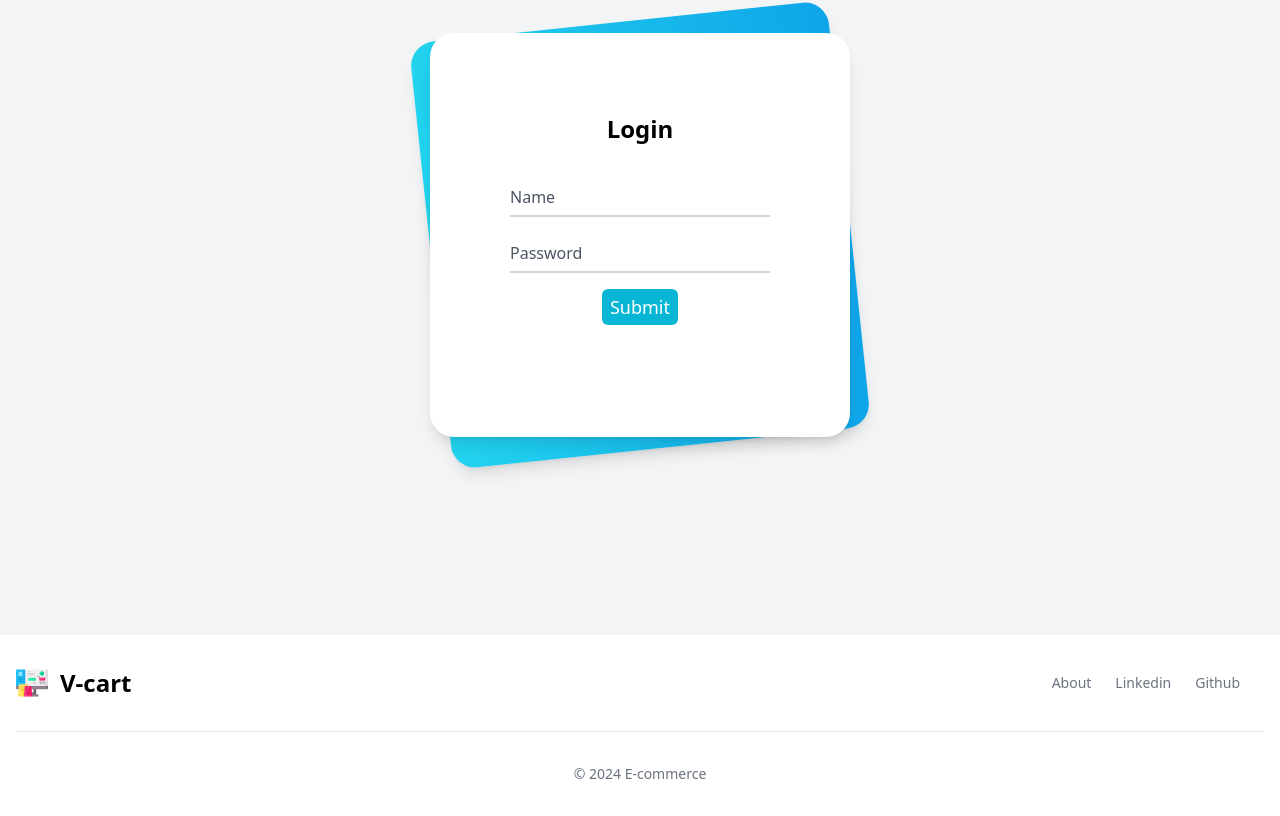
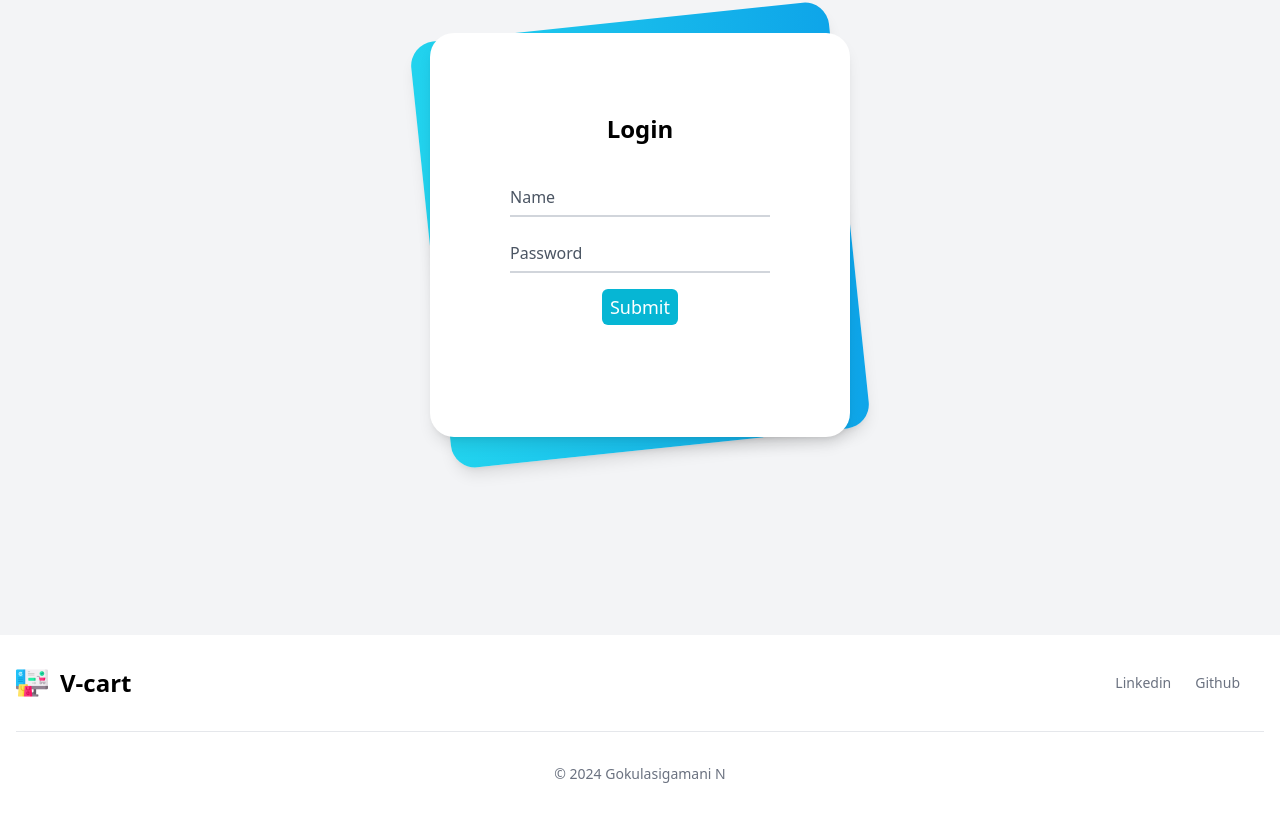
Before and after one commit to Gokulasigamani/V-Cart, a React (Create React App) app in the folder e_commerce/: page /login in a window 1280 px wide. Shown: the part 229-1045 px from the top of the page. Built offline with nearby package versions, Linux system fonts and the light colour scheme; the HTML template or start-up script is replaced by a standard one.

Commit message:
Update Footer.js

```diff
--- a/e_commerce/src/components/Footer.js
+++ b/e_commerce/src/components/Footer.js
@@ -19,13 +19,10 @@ export default function Footer() {
             </Link>
             <ul class="flex flex-wrap items-center mb-6 text-sm font-medium text-gray-500 sm:mb-0 dark:text-gray-400">
               <li>
-                <Link to="/about" class="hover:underline me-4 md:me-6">
-                  About
-                </Link>
               </li>
               <li>
                 <a
-                  href="https://www.linkedin.com/in/vasanthakumar-kathiresan/"
+                  href="www.linkedin.com/in/gokulasigamani-n-7aa862221"
                   target="_blank"
                   rel="noopener noreferrer"
                   className="hover:underline me-4 md:me-6"
@@ -35,7 +32,7 @@ export default function Footer() {
               </li>
               <li>
                 <a
-                  href="https://github.com/Vasanth-sharp"
+                  href="https://github.com/Gokulasigamani"
                   target="_blank"
                   rel="noopener noreferrer"
                   class="hover:underline me-4 md:me-6"
@@ -54,7 +51,7 @@ export default function Footer() {
               rel="noopener noreferrer"
               class="hover:underline"
             >
-              E-commerce
+              Gokulasigamani N
             </a>
           </span>
         </div>
```
